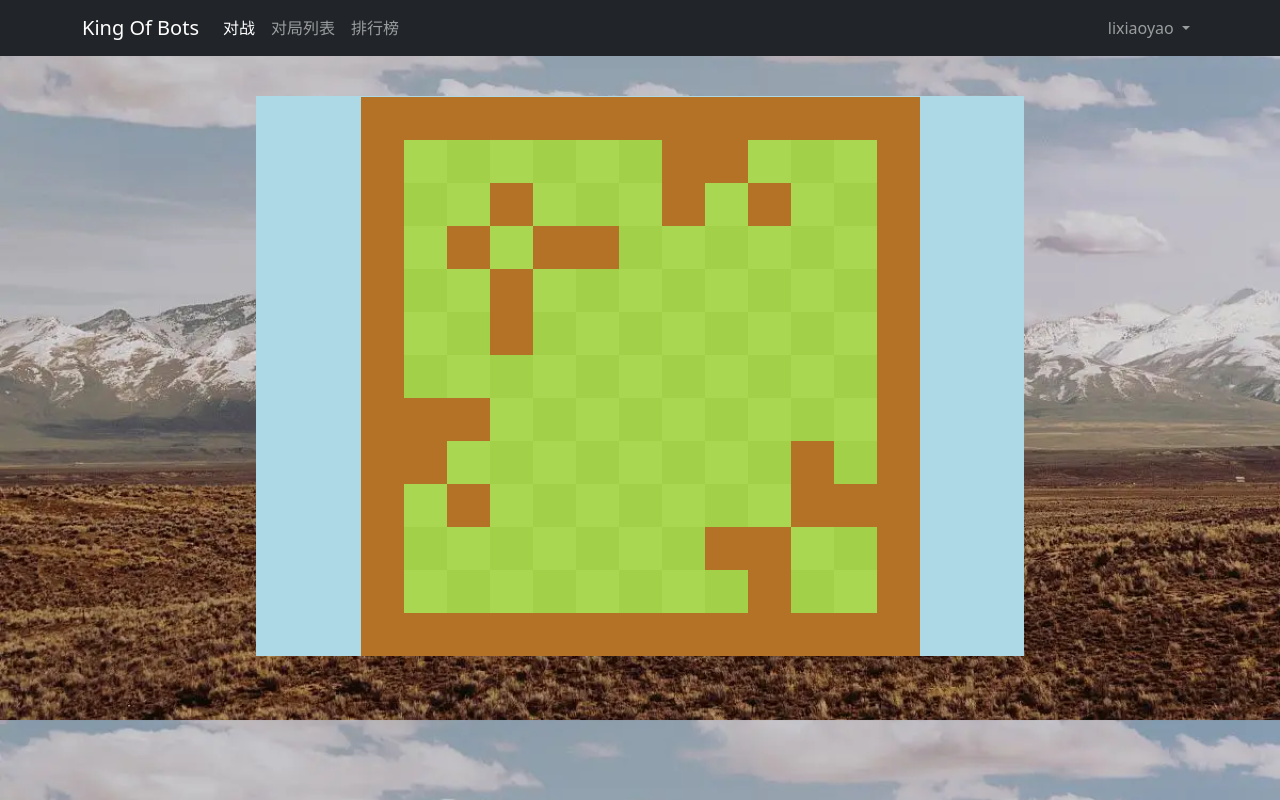
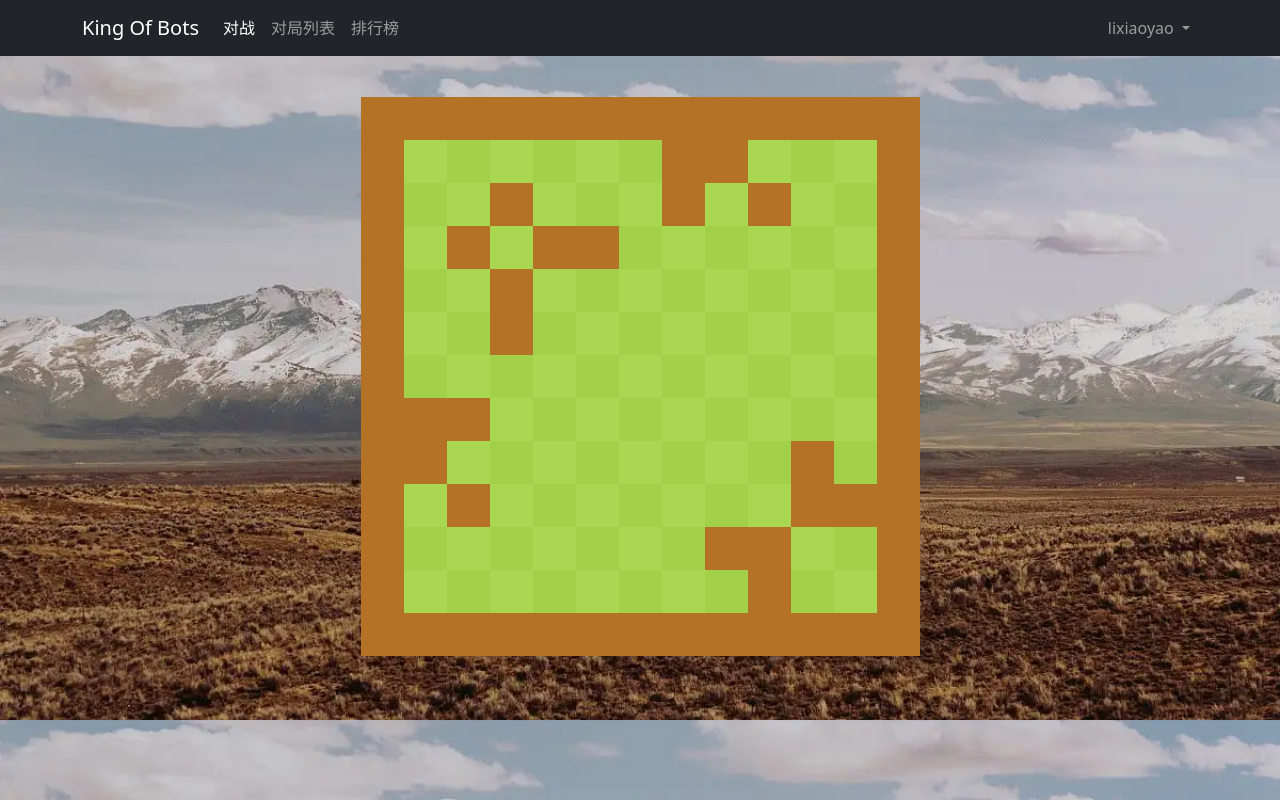
Before and after one commit to LiXiaoYaoCareFree/King-Of-Bots, a Vue app in the folder web/: page /pk in a window 1280 px wide. Built offline with nearby package versions, Linux system fonts and the light colour scheme; a web font is replaced by a local one.

Commit message:
create barrier

```diff
--- a/web/src/assets/scripts/Wall.js
+++ b/web/src/assets/scripts/Wall.js
@@ -1,4 +1,4 @@
-import { AcGameObject } from "./AcGameObject";
+import { AcGameObject } from "@/assets/scripts/AcGameObject"
 
 export class Wall extends AcGameObject {
     constructor(r, c, gamemap) {
@@ -13,12 +13,11 @@ export class Wall extends AcGameObject {
     update() {
         this.render();
     }
-
     render() {
         const L = this.gamemap.L;
         const ctx = this.gamemap.ctx;
 
         ctx.fillStyle = this.color;
-        ctx.fillRect(this.c * L, this.r * L, L, L);
+        ctx.fillRect(this.c * L, this.r * L, L , L);
     }
 }
--- a/web/src/components/PlayGround.vue
+++ b/web/src/components/PlayGround.vue
@@ -22,6 +22,5 @@ div.playground {
   width: 60vw;
   height: 70vh;
   margin: 40px auto;
-  background: lightblue;
 }
 </style>
```
Also changed, not shown: 1 other file (tests, documents, lock files or other folders).
